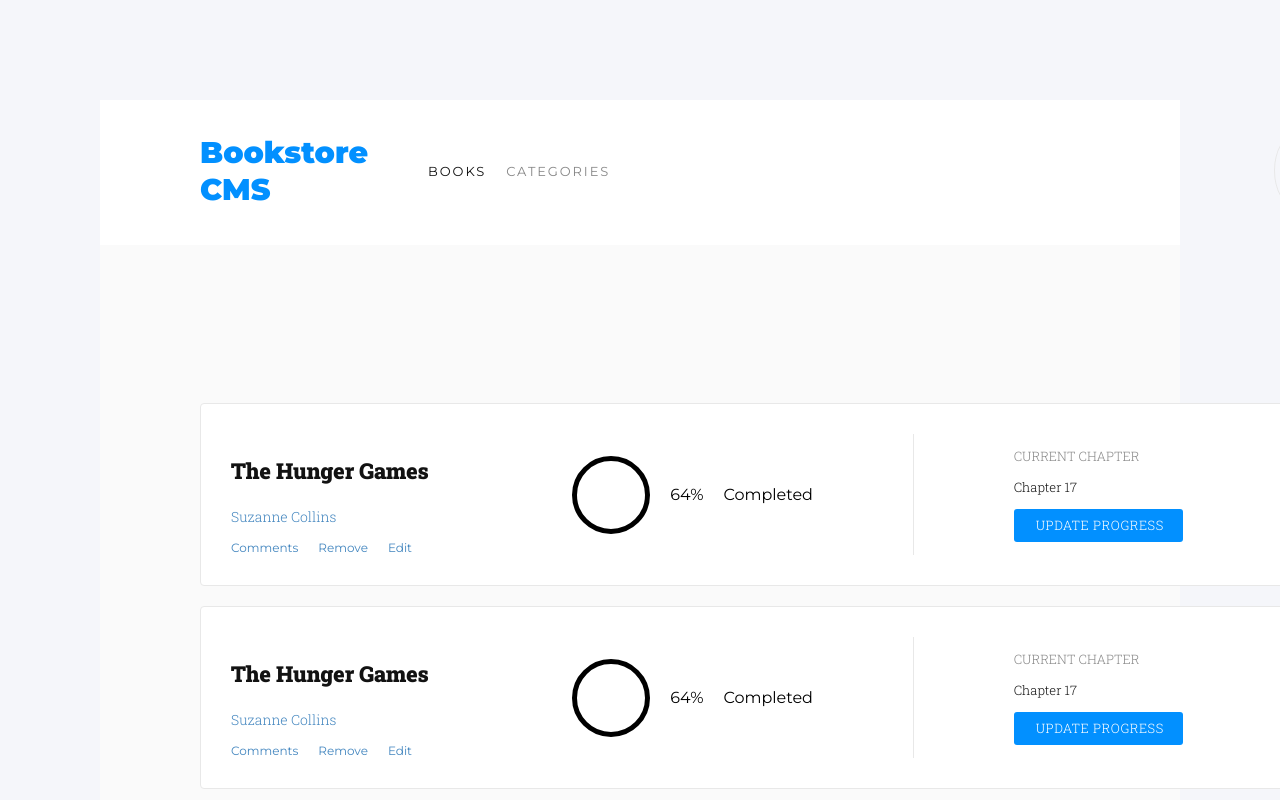
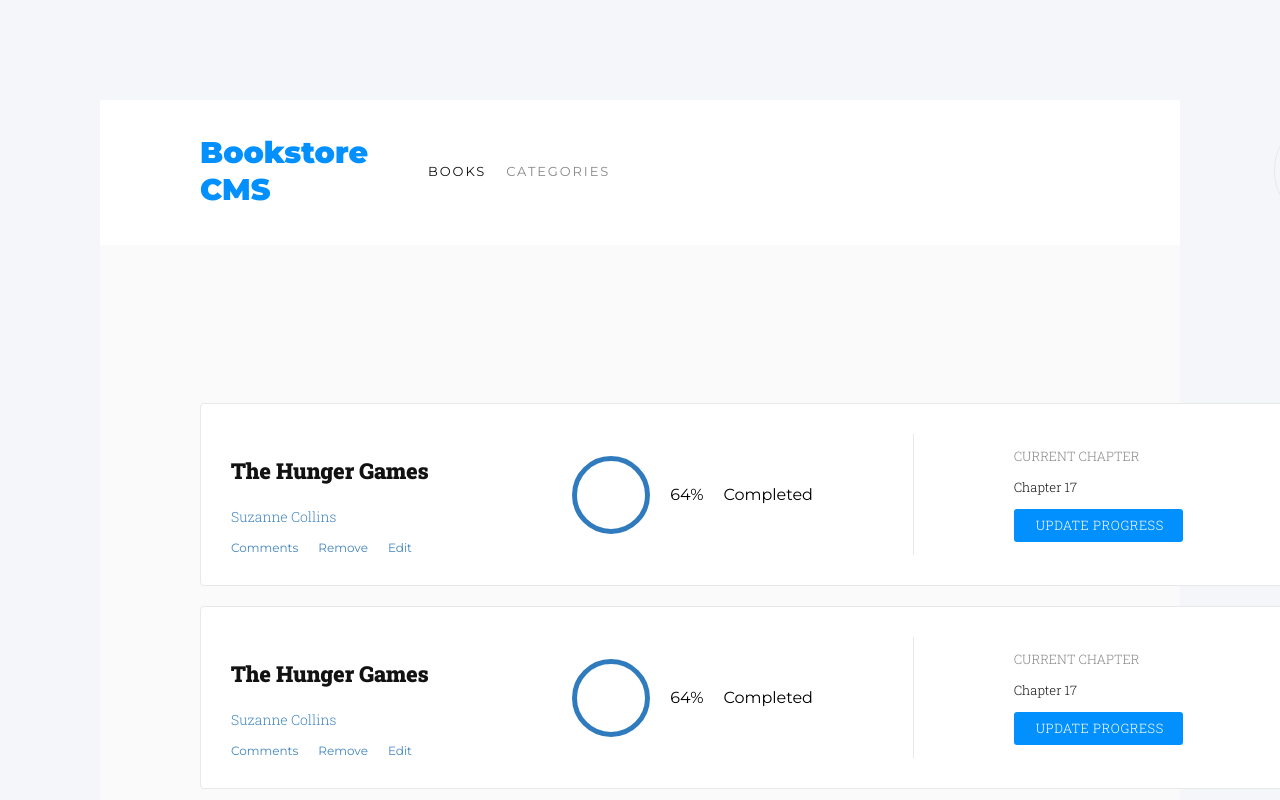
Before and after one commit to samlorlah/bookstore, a React (Create React App) app: page / in a window 1280 px wide. Shown: the top 800 px of the page. Built offline with nearby package versions, Linux system fonts and the light colour scheme.

Commit message:
Fix Linters Errors

```diff
--- a/src/App.css
+++ b/src/App.css
@@ -173,10 +173,7 @@ form h3 {
 .chart {
   width: 4.25rem;
   height: 4.25rem;
-  border-style: solid;
-  border-width: 5px;
-  border-color: linear-gradient(to bottom, #307bbe, #379cf6);
-  border-image-slice: 1;
+  border: 5px solid #307bbe;
   border-radius: 50%;
 }
 
@@ -202,7 +199,7 @@ form h3 {
   color: #121212;
 }
 
-.chapter-section button{
+.chapter-section button {
   padding: 0.438rem 1.188rem 0.5rem 1.375rem;
   border-radius: 3px;
   background-color: #0290ff;
```
